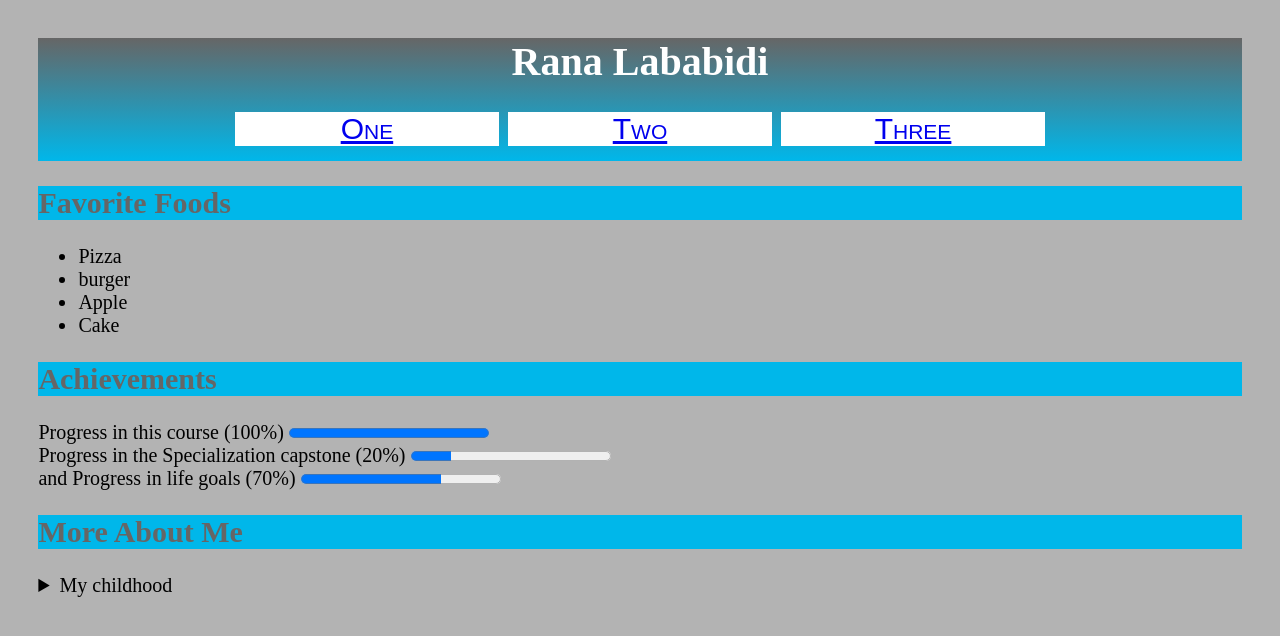
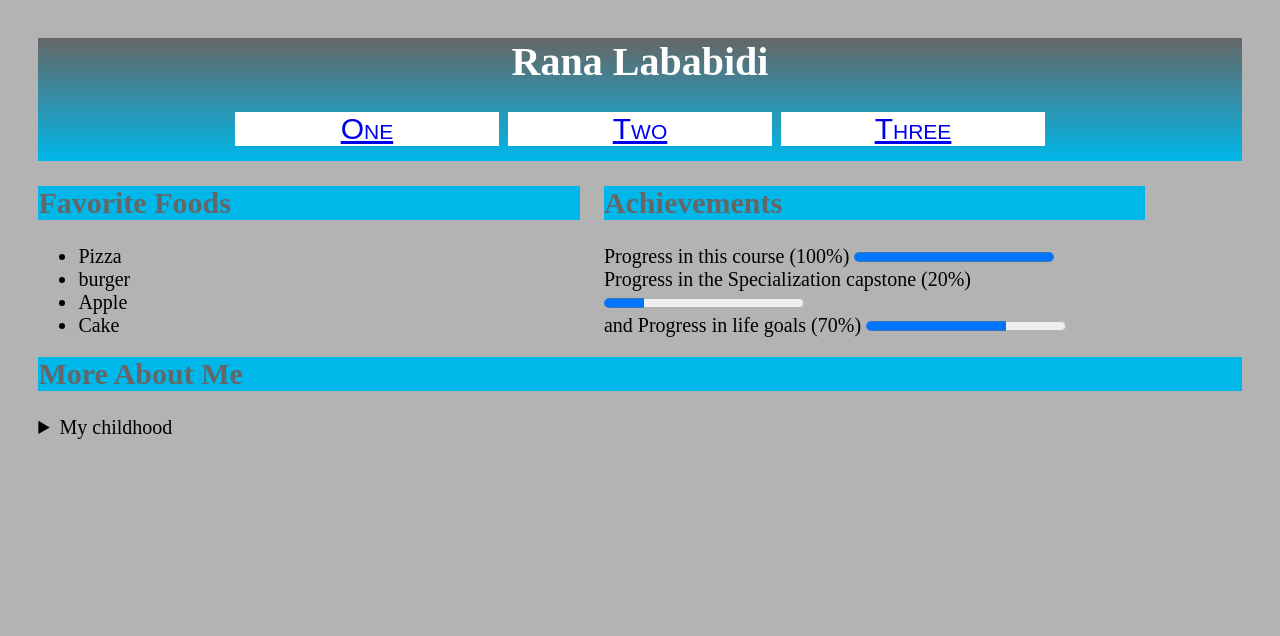
Before and after one commit to RanaLababidi/RanaLababidi, a plain HTML site: page project.html in a window 1280 px wide. Drawn offline with Linux system fonts and the light colour scheme.

Commit message:
Update project.html

```diff
--- a/project.html
+++ b/project.html
@@ -15,7 +15,7 @@
 				<a href="www.google.com">Three</a>
 			</nav>
 		</header>
-		<section>
+		<section class="half">
 			<h2>Favorite Foods</h2>
 			<ul>
 				<li>Pizza</li>
@@ -24,7 +24,7 @@
 			    <li>Cake</li>
 			</ul>
 		</section>
-		<section>
+		<section class="half">
 			<h2> Achievements</h2>
 			<label > Progress in this course (100%) </label>
             <progress value="100" max="100"> 100% </progress>
@@ -35,7 +35,7 @@
             <label>and Progress in life goals (70%) </label>
             <progress value="70" max="100"> 70% </progress>
 		</section>
-		<section>
+		<section class = "whole">
 			<h2>More About Me</h2>
 			<details>
 				<summary> My childhood </summary>
```
